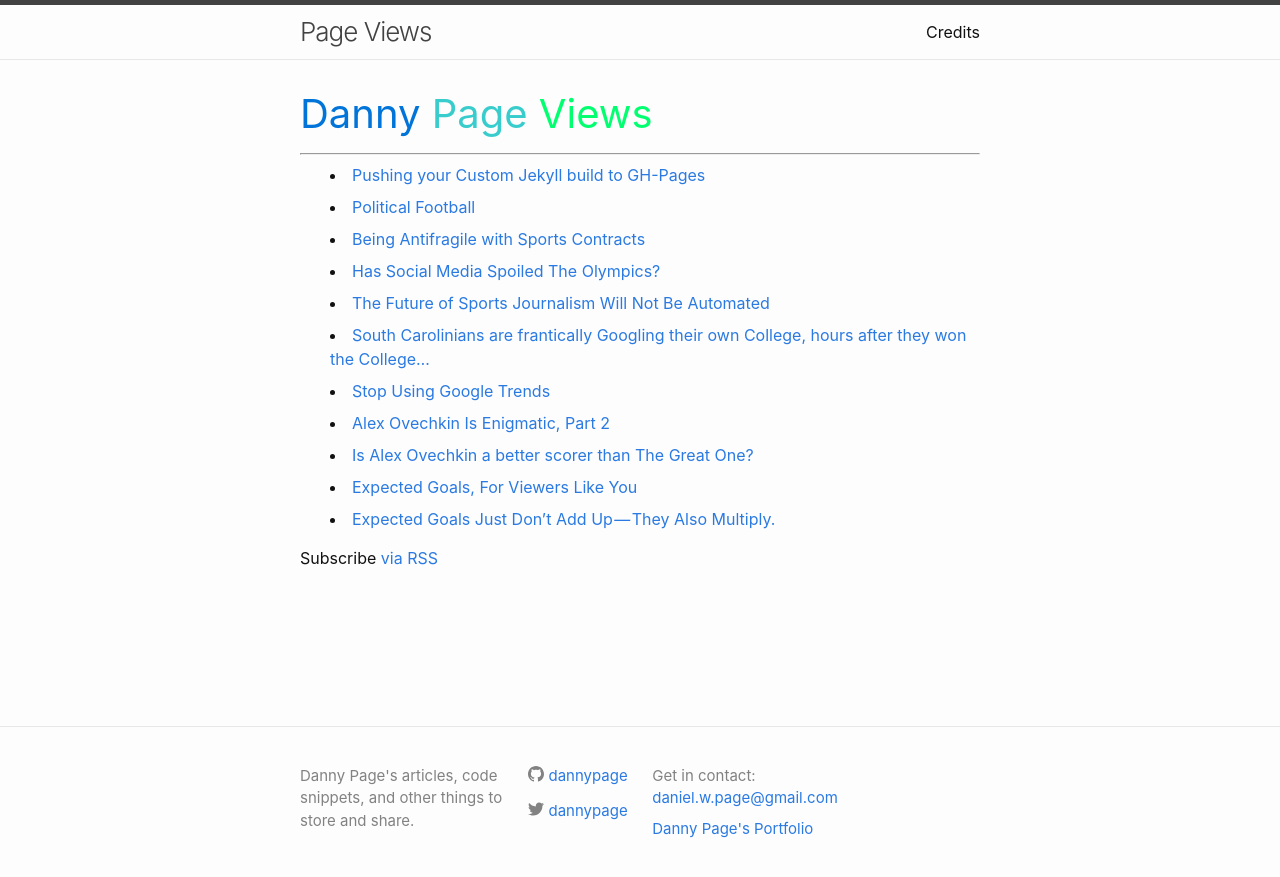
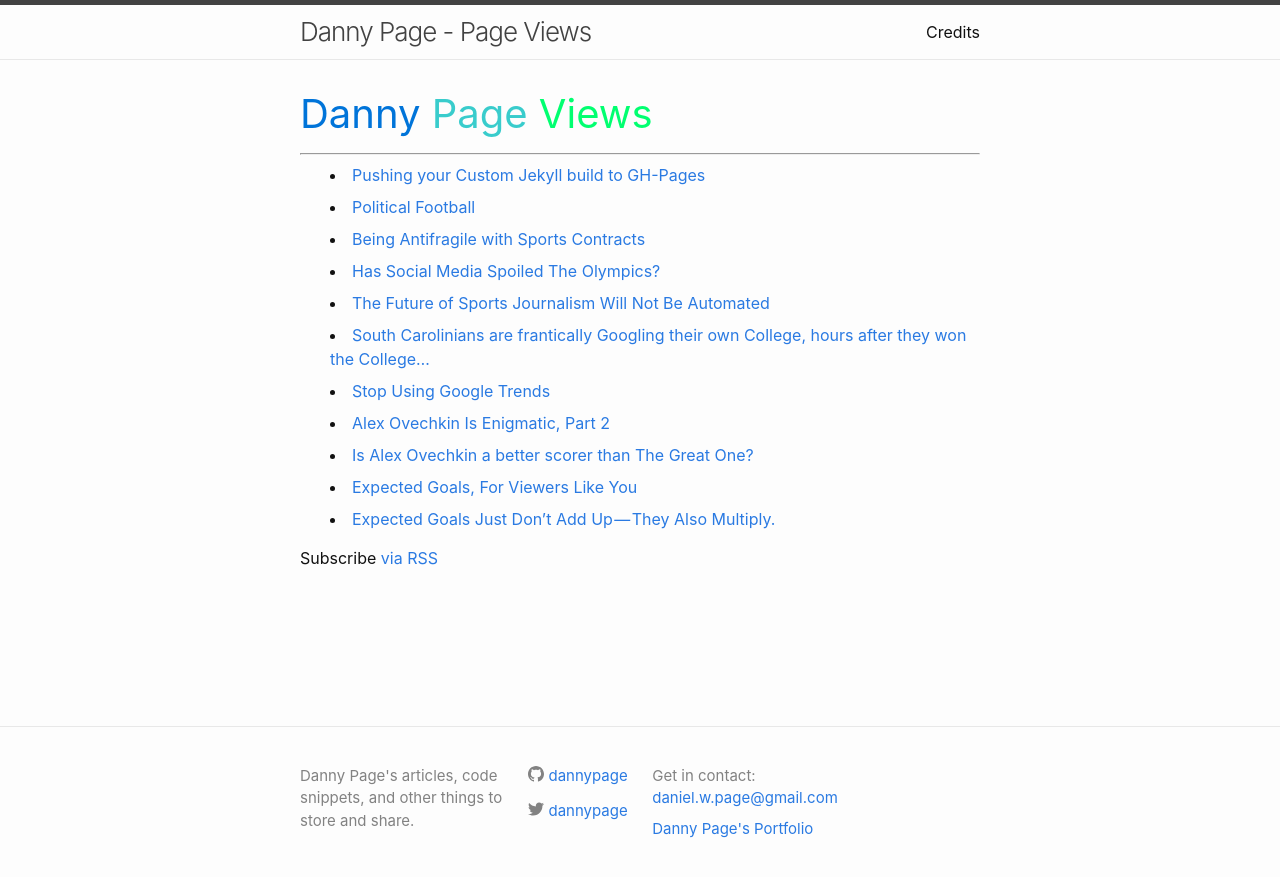
Before and after one commit to dannypage/views, a Jekyll site: the page built from index.html, in a window 1280 px wide. Shown: the top 877 px of the page. Built offline with Jekyll 4.4.1, drawn with Linux system fonts in a browser that asks for light colours; some of the changed lines change nothing that is shown.

Commit message:
Ignore some files, update page title

```diff
--- a/_config.yml
+++ b/_config.yml
@@ -18,7 +18,7 @@
 # You can create any custom variable you would like, and they will be accessible
 # in the templates via {{ site.myvariable }}.
 
-title: Page Views
+title: Danny Page - Page Views
 email: daniel.w.page@gmail.com
 description: >- # this means to ignore newlines until "baseurl:"
   Danny Page's articles, code snippets, and other things to store and share.
@@ -51,7 +51,10 @@ defaults:
 # Excluded items can be processed by explicitly listing the directories or
 # their entries' file path in the `include:` list.
 #
-# exclude:
+exclude:
+  - README.md
+  - License.txt
+  - CODE_OF_CONDUCT.md
 #   - .sass-cache/
 #   - .jekyll-cache/
 #   - gemfiles/
```
